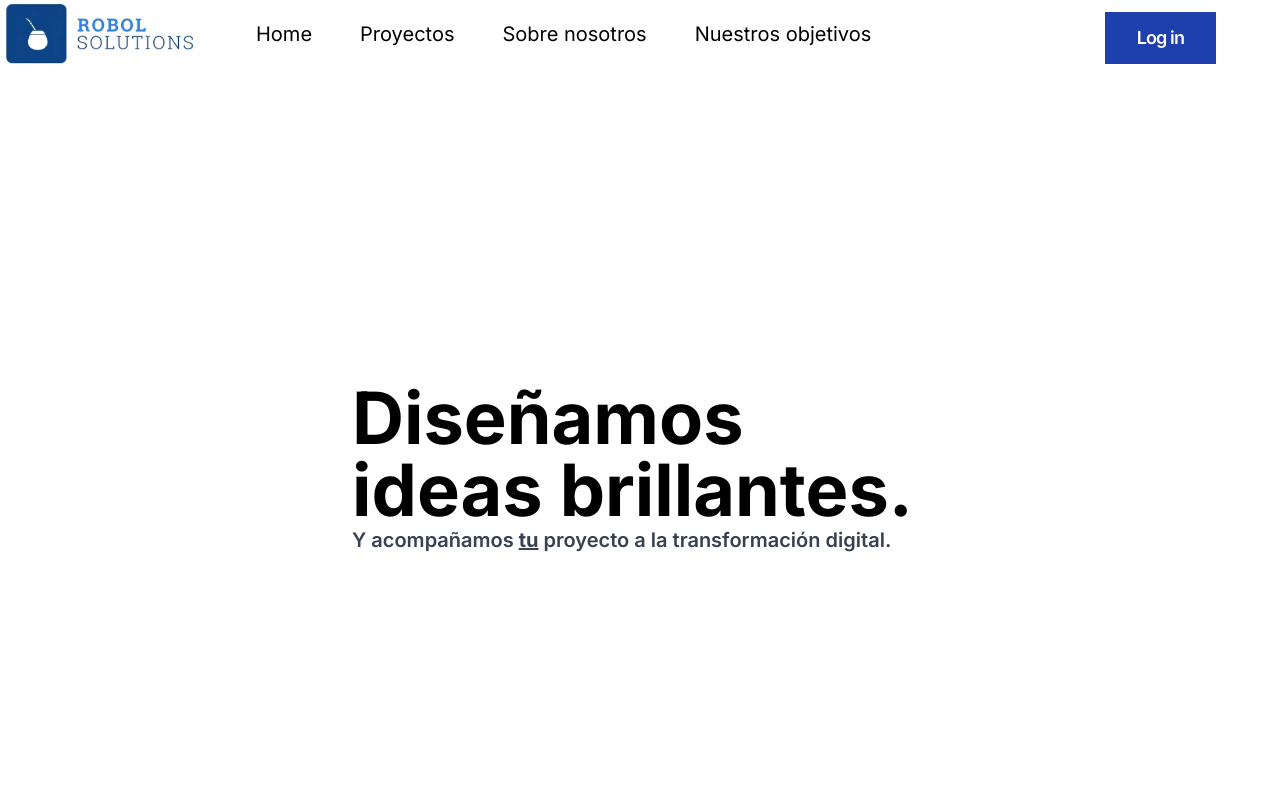
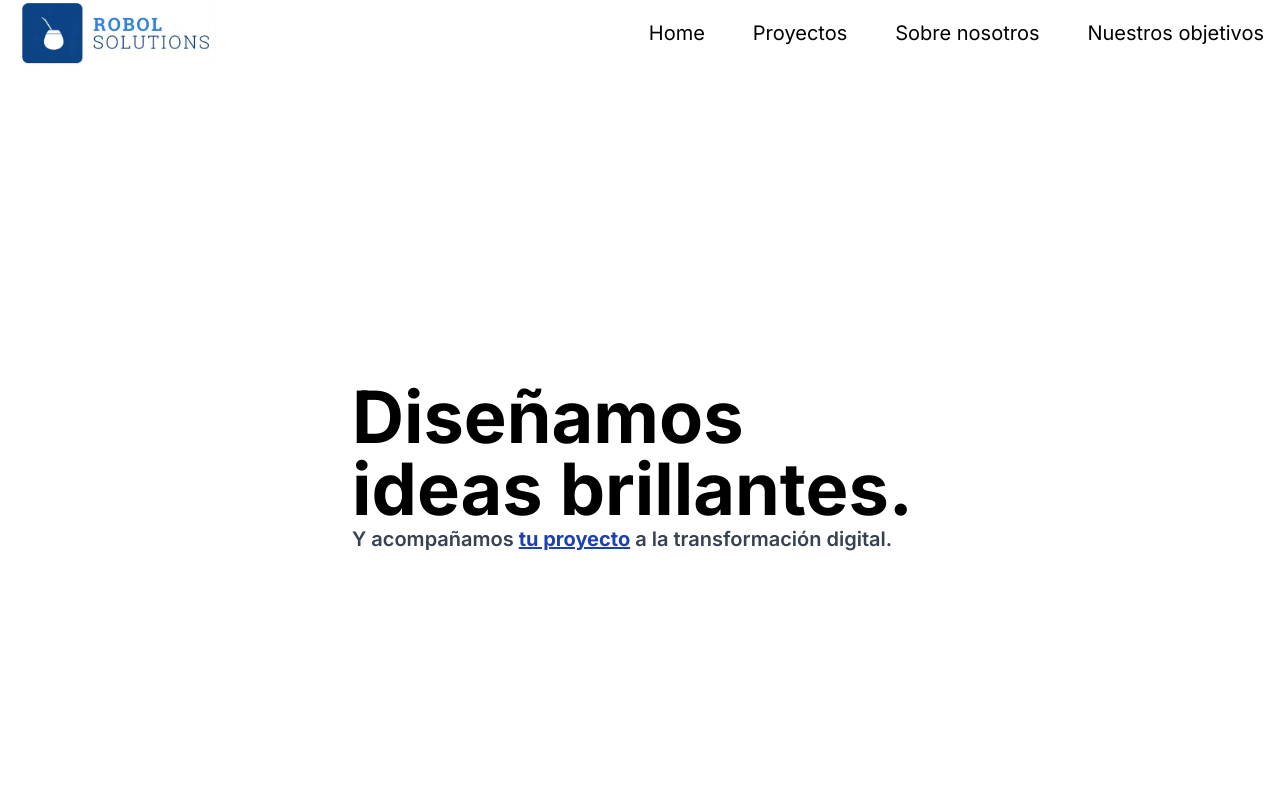
Before and after one commit to FLORES-SimonG/RobolSolutions, a Next.js app: page / in a window 1280 px wide. Shown: the top 800 px of the page. Built offline with nearby package versions, Linux system fonts and the light colour scheme.

Commit message:
actualizo

```diff
--- a/src/app/page.tsx
+++ b/src/app/page.tsx
@@ -12,8 +12,8 @@ export default function Home() {
               </h2>
 
               <p className=" max-w-2xl text-xl font-semibold text-gray-700">
-                Y acompañamos <span className=" underline font-bold">tu</span>{" "}
-                proyecto a la transformación digital.
+                Y acompañamos <span className=" underline font-bold text-blue-800">tu proyecto</span>{" "}
+                 a la transformación digital.
               </p>
             </div>
             {/* <div className="mb-20 mt-44 hidden w-full flex-col lg:mt-12 lg:inline-block lg:w-3/6 ">
--- a/src/components/Header.tsx
+++ b/src/components/Header.tsx
@@ -2,34 +2,28 @@ import Image from "next/image";
 
 export default function Header() {
   return (
-        <div className="flex items-center justify-between   ">
-        <div className="flex flex-row  items-center  ">
+    <div className="flex flex-row items-center justify-between px-4     ">
       <a href="/" className="text-3xl font-bold text-black align-middle">
-          <Image src="/logo.svg" alt="Robol Solutions" width={200} height={200}  />
+        <Image src="/logo.svg" alt="Robol Solutions" width={200} height={200} />
       </a>
-          <div className="hidden align-middle pl-14 xl:inline-block">
-            <a href="/" className="pr-12 text-xl text-black">
+      <div className="hidden gap-12  align-middle  xl:flex">
+        <a href="/" className=" text-xl text-black">
           Home
         </a>
-            <a href="/" className="pr-12 text-xl text-black">
+        <a href="/" className=" text-xl text-black">
           Proyectos
         </a>
-            <a href="/" className="pr-12 text-xl text-black">
+        <a href="/" className=" text-xl text-black">
           Sobre nosotros
         </a>
         <a href="/" className="text-xl text-black">
           Nuestros objetivos
         </a>
       </div>
-        </div>
-        <div className="flex items-center">
+
+      {/* <div className="flex items-center">
           <div className="hidden py-1 text-right xl:inline-block">
-            {/* <a
-              className="inline-flex items-center px-12 py-3 mt-2 text-lg font-semibold tracking-tighter text-black"
-              href="/"
-            >
-              Log in
-            </a> */}
+
             <a
               className="inline-flex items-center px-8 py-3 mt-2 text-lg font-semibold tracking-tighter text-white bg-blue-800"
               href="/"
@@ -37,7 +31,7 @@ export default function Header() {
               Log in
             </a>
           </div>
-          <button className="pl-4 pr-12">
+          <button className="pl-4 ">
             <svg
               className="inline-block mr-auto text-black xl:hidden"
               width="33"
@@ -66,7 +60,7 @@ export default function Header() {
               />
             </svg>
           </button>
-        </div>
+        </div> */}
     </div>
   );
 }
```
Lines whose indentation alone changed are shown as unchanged.
